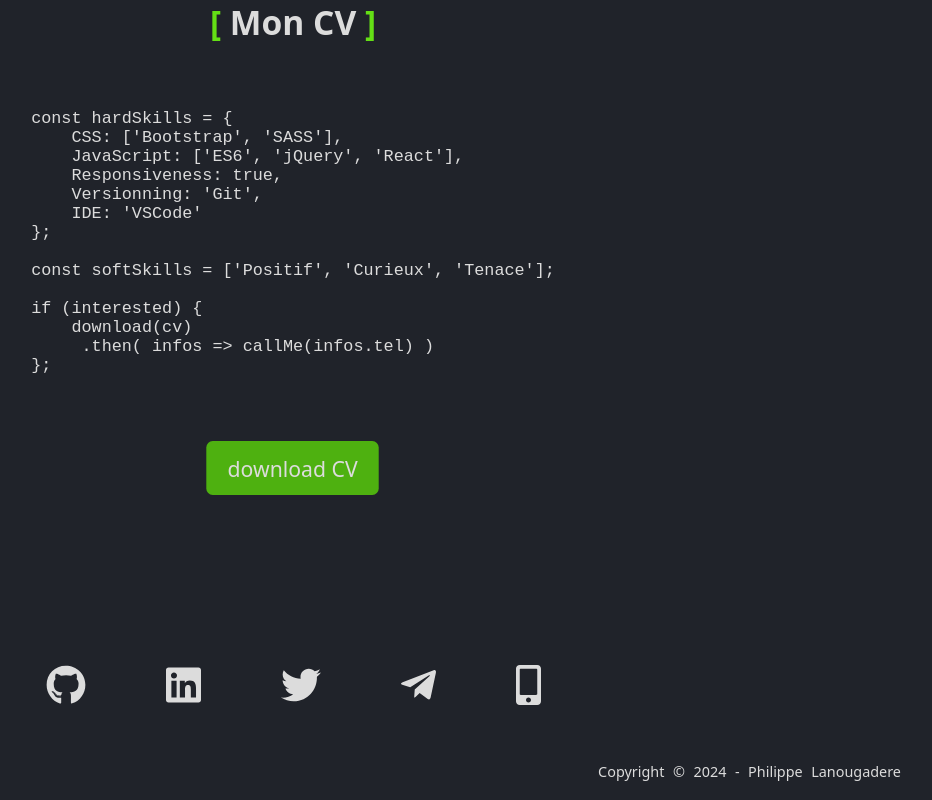
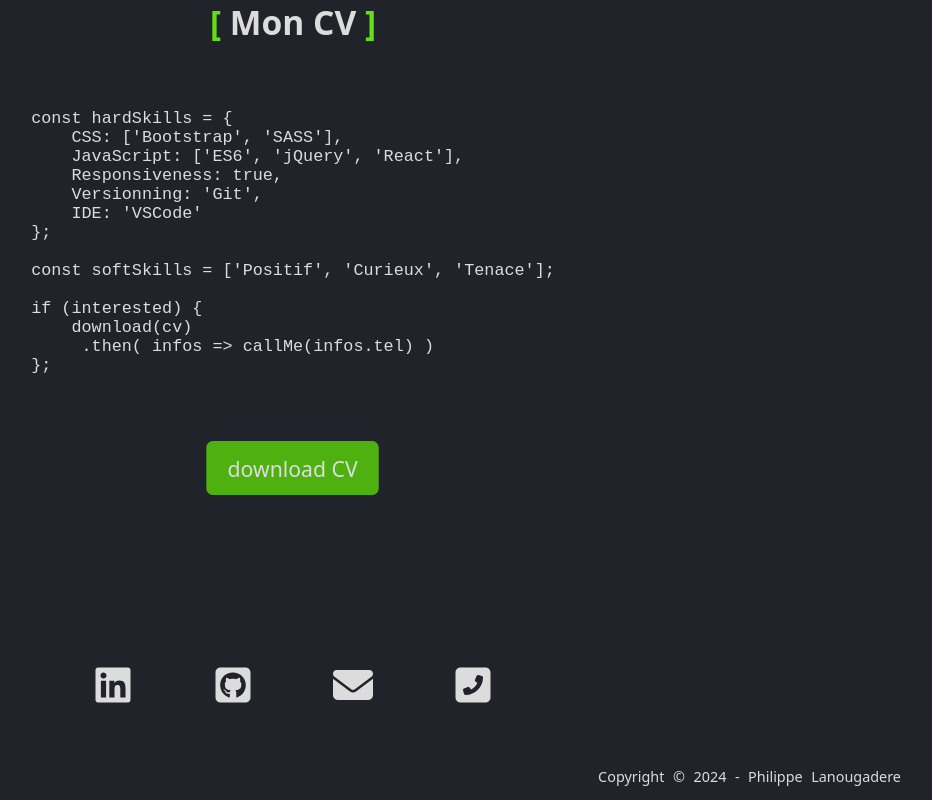
Before and after one commit to philippe76/React-Portfolio, a React (Create React App) app: page / in a window 1280 px wide. Shown: the part 1273-2073 px from the top of the page, without its empty margins (347-1279 px from the left). Built offline with nearby package versions, Linux system fonts and the light colour scheme.

Commit message:
Improve network section

```diff
--- a/package.json
+++ b/package.json
@@ -14,6 +14,7 @@
     "react": "^16.13.1",
     "react-burger-menu": "^2.7.1",
     "react-dom": "^16.13.1",
+    "react-icons": "^5.0.1",
     "react-scripts": "3.4.3",
     "react-scroll": "^1.8.1"
   },
--- a/src/components/Contact.js
+++ b/src/components/Contact.js
@@ -1,41 +1,39 @@
 import React from "react";
-import { FontAwesomeIcon } from "@fortawesome/react-fontawesome";
-import { faMobileAlt } from "@fortawesome/free-solid-svg-icons";
-import { faGithub, faLinkedin, faTwitter, faTelegramPlane } from "@fortawesome/free-brands-svg-icons";
+import { FaSquareGithub, FaLinkedin, FaEnvelope, FaSquarePhoneFlip, FaSquareXTwitter } from "react-icons/fa6";
 
 const Contact = () => {
   return (
     <section className="box" id="contact">
       <a
+        href="https://www.linkedin.com/in/philippe-lanougadere/"
+        target="_blank"
+        rel="noopener noreferrer"
+      >
+        <FaLinkedin />
+      </a>
+      <a
         href="https://github.com/philippe76"
         target="_blank"
         rel="noopener noreferrer"
       >
-        <FontAwesomeIcon icon={faGithub} />
+        <FaSquareGithub />
       </a>
-      <a
-        href="https://www.linkedin.com/in/philippe-lanougadere/"
-        target="_blank"
-        rel="noopener noreferrer"
-      >
-        <FontAwesomeIcon icon={faLinkedin} />
-      </a>
-      <a
+      {/* <a
         href="https://twitter.com/I_m_your_dev"
         target="_blank"
         rel="noopener noreferrer"
       >
-        <FontAwesomeIcon icon={faTwitter} />
-      </a>
+        <FaSquareXTwitter />
+      </a> */}
       <a
         href="mailto:p.lanougadere@gmail.com"
         target="_blank"
         rel="noopener noreferrer"
       >
-        <FontAwesomeIcon icon={faTelegramPlane} />
+        <FaEnvelope />
       </a>
       <a href="tel:33660803766">
-        <FontAwesomeIcon icon={faMobileAlt} />
+        <FaSquarePhoneFlip />
       </a>
     </section>
   );
```
Also changed, not shown: 1 other file (tests, documents, lock files or other folders).
